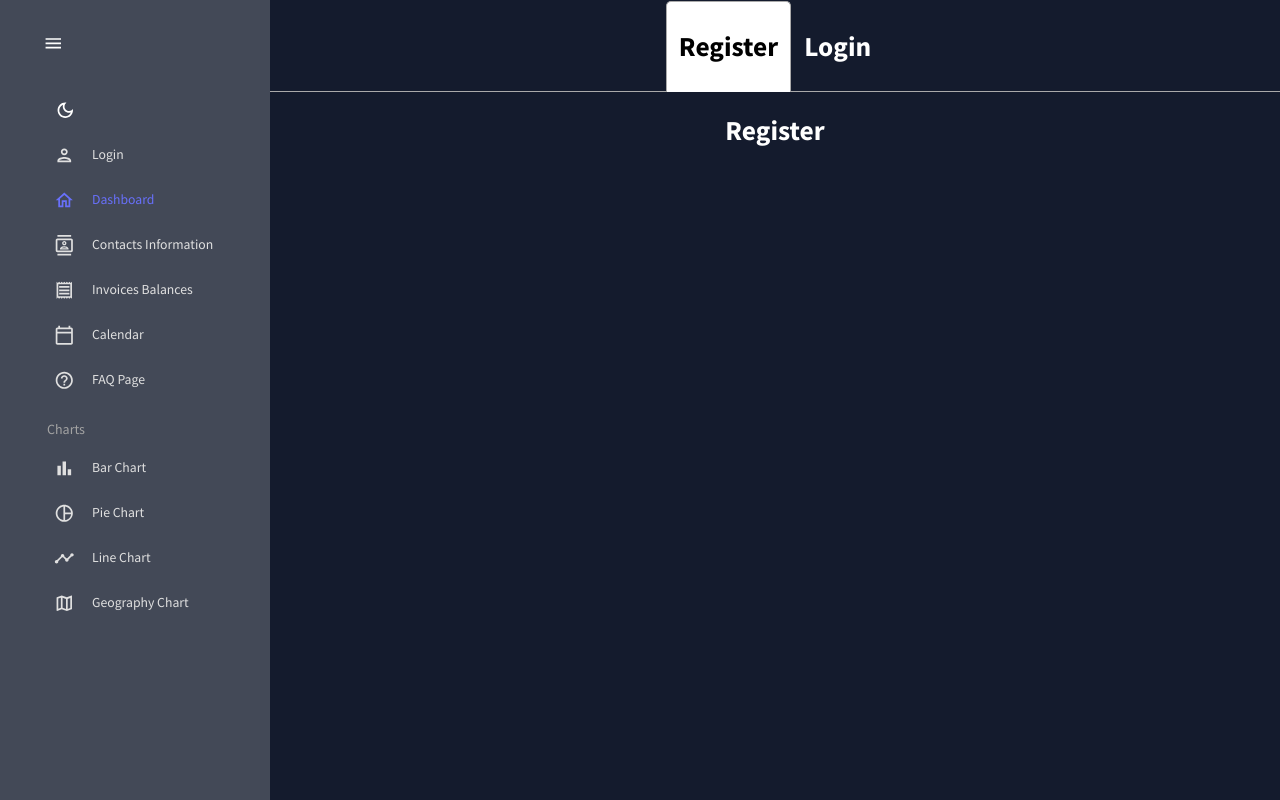
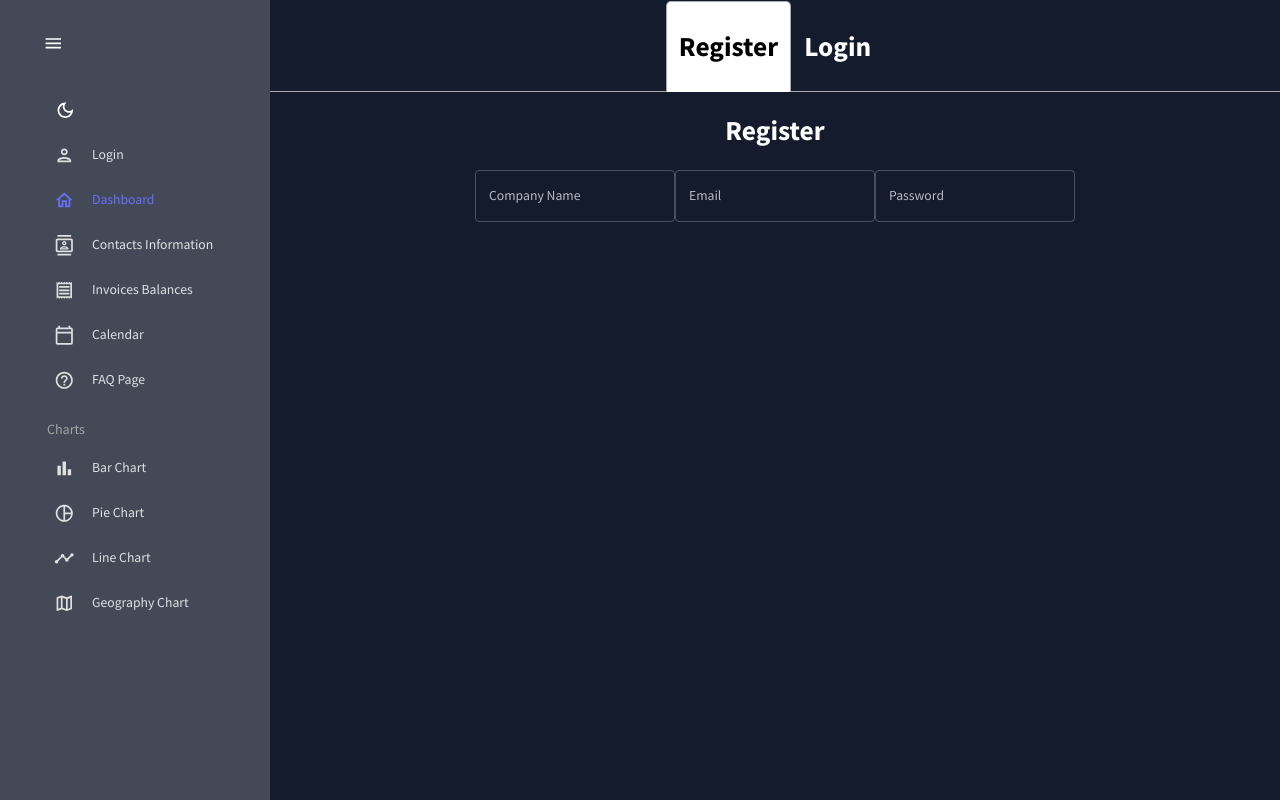
Before and after one commit to BaseBenjamin13/dashboard_client, a React (Create React App) app: page /login in a window 1280 px wide. Built offline with nearby package versions, Linux system fonts and the light colour scheme.

Commit message:
adding TextFields to register form

```diff
--- a/src/pages/Login.js
+++ b/src/pages/Login.js
@@ -1,13 +1,21 @@
 import React from 'react';
+
 import { Tab, Tabs, TabList, TabPanel } from 'react-tabs';
 import 'react-tabs/style/react-tabs.css';
+
+import { TextField, useTheme } from "@mui/material";
+
+import { tokens } from "../theme";
 
 
 function Login() {
 
-    const handleRegister = () => {}
+    const theme = useTheme();
+    const colors = tokens(theme.palette.mode);
 
-    const handleLogin = () => {}
+    const handleRegister = () => { }
+
+    const handleLogin = () => { }
 
     return (
         <div>
@@ -22,7 +30,24 @@ function Login() {
                     <div className="form">
                         <h1>Register</h1>
                         <form onSubmit={handleRegister}>
-
+                            <TextField
+                                id="outlined-basic"
+                                label="Company Name"
+                                variant="outlined"
+                                color="secondary"
+                            />
+                            <TextField
+                                id="outlined-basic"
+                                label="Email"
+                                variant="outlined"
+                                color="secondary"
+                            />
+                            <TextField
+                                id="outlined-basic"
+                                label="Password"
+                                variant="outlined"
+                                color="secondary"
+                            />
                         </form>
                     </div>
                 </TabPanel>
```
Lines whose indentation alone changed are shown as unchanged.
